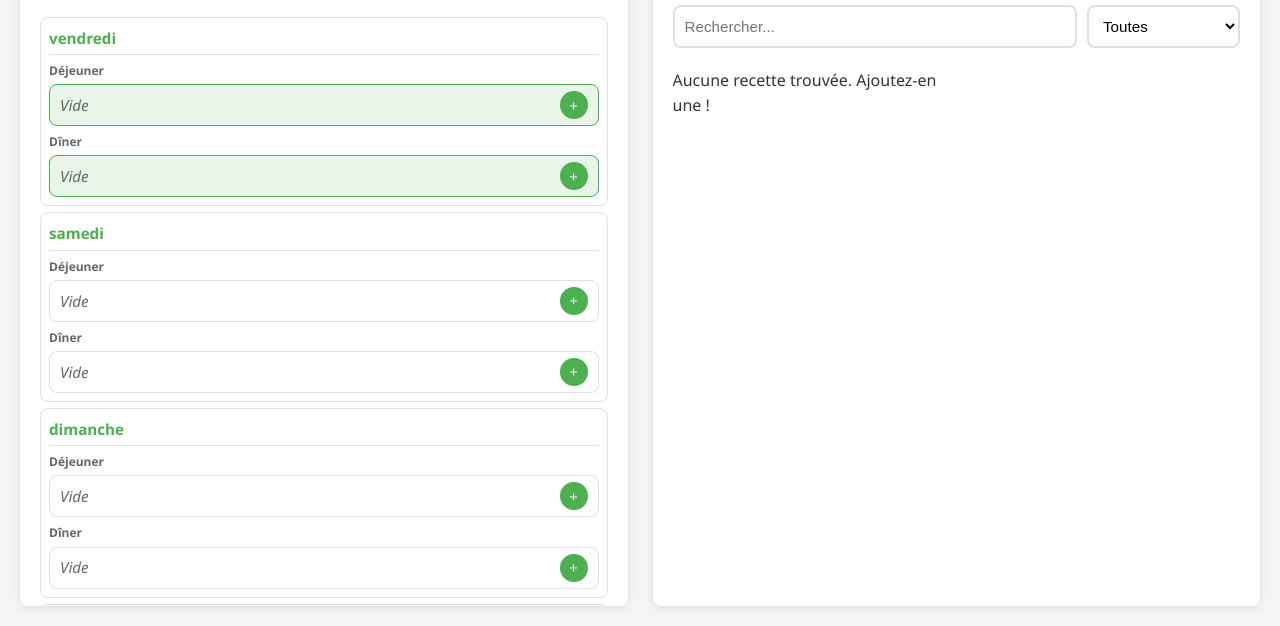
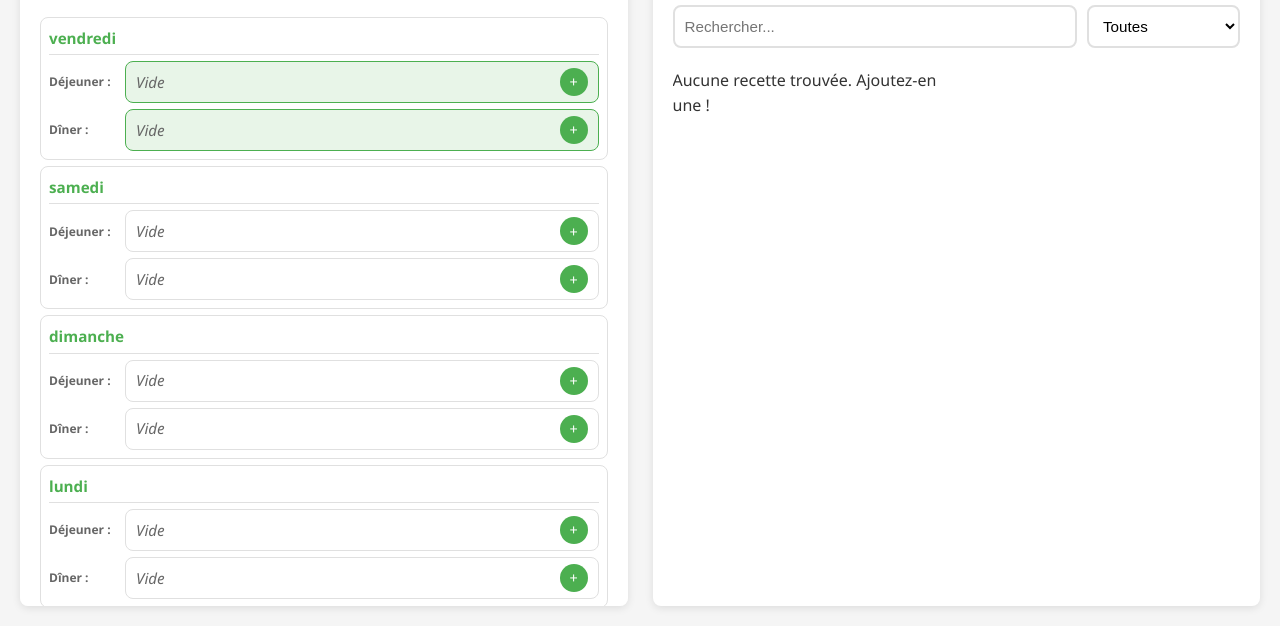
Before and after one commit to NicoEveil/menu, a plain HTML site: page index.html in a window 1280 px wide. Shown: the part 175-801 px from the top of the page. Drawn offline with Linux system fonts and the light colour scheme.

Commit message:
Inline meal layout: label and box on same line (Dejeuner : [box]) for more density
Co-authored-by: NicoEveil <NicoEveil@users.noreply.github.com>

```diff
--- a/script.js
+++ b/script.js
@@ -615,7 +615,7 @@ function renderDays() {
             <h3>${dayLabel}</h3>
             <div class="day-meals">
                 <div class="meal-slot" data-meal="dejeuner">
-                    <span class="meal-label">Déjeuner</span>
+                    <span class="meal-label">Déjeuner :</span>
                     <div class="meal-box ${isToday ? 'today' : ''} ${manualEntries[dayInfo.dateKey]?.dejeuner ? 'has-value' : ''}"
                          data-day="${dayInfo.dateKey}" data-meal="dejeuner">
                         <span class="meal-box-text ${manualEntries[dayInfo.dateKey]?.dejeuner ? '' : 'empty'}">
@@ -625,7 +625,7 @@ function renderDays() {
                     </div>
                 </div>
                 <div class="meal-slot" data-meal="diner">
-                    <span class="meal-label">Dîner</span>
+                    <span class="meal-label">Dîner :</span>
                     <div class="meal-box ${isToday ? 'today' : ''} ${manualEntries[dayInfo.dateKey]?.diner ? 'has-value' : ''}"
                          data-day="${dayInfo.dateKey}" data-meal="diner">
                         <span class="meal-box-text ${manualEntries[dayInfo.dateKey]?.diner ? '' : 'empty'}">
--- a/style.css
+++ b/style.css
@@ -114,14 +114,16 @@ header h1 {
 
 .meal-slot {
     display: flex;
-    flex-direction: column;
-    gap: 4px;
+    align-items: center;
+    gap: 6px;
 }
 
 .meal-label {
     font-weight: bold;
     color: var(--text-light);
     font-size: 0.75rem;
+    white-space: nowrap;
+    min-width: 70px;
 }
 
 /* Case de repas (affichage clair) */
@@ -131,6 +133,7 @@ header h1 {
     border-radius: var(--border-radius);
     background-color: var(--card-color);
     min-height: 30px;
+    flex: 1;
     display: flex;
     align-items: center;
     justify-content: space-between;
```
